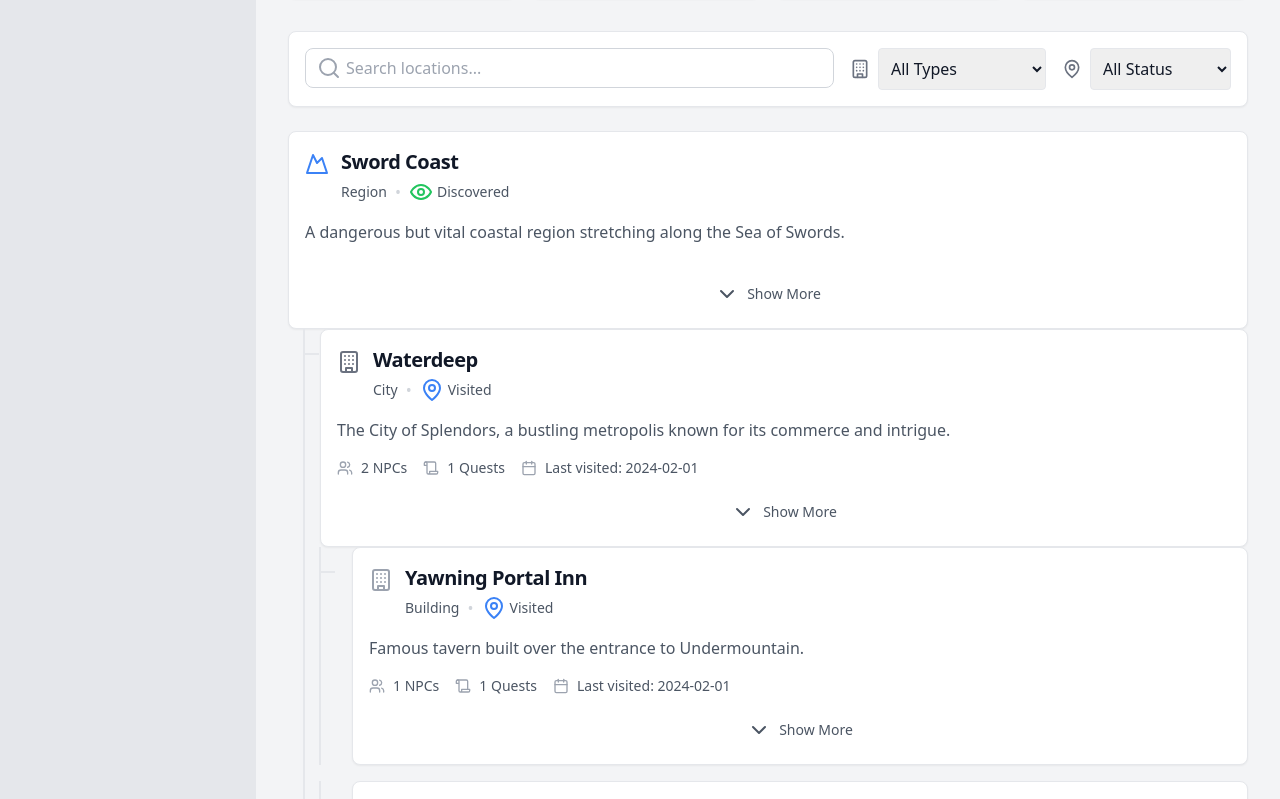
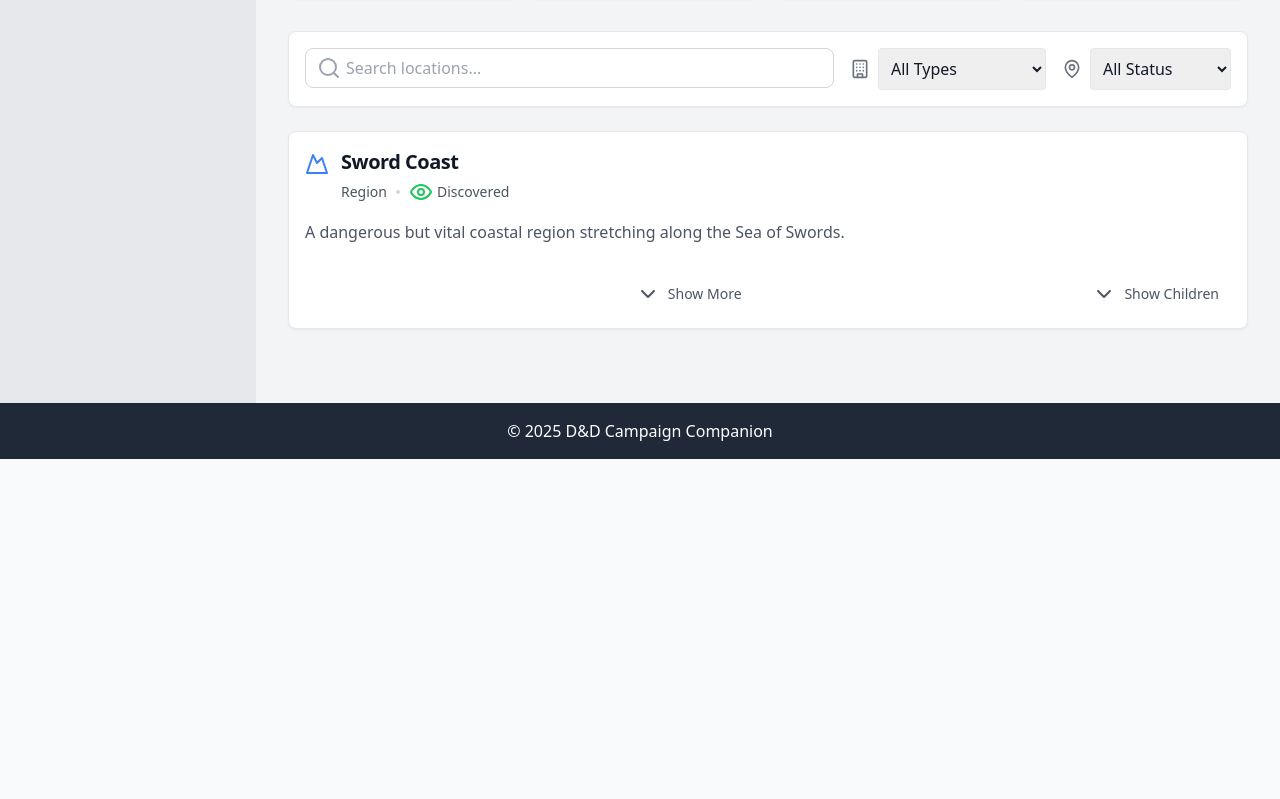
Before and after one commit to Haugenau20/DnDRecap, a React (Create React App) app: page /DnDRecap/locations in a window 1280 px wide. Shown: the part 341-1140 px from the top of the page. After the commit the page ends 800 px from the top, so only its background shows below. Built offline with nearby package versions, Linux system fonts and the light colour scheme.

Commit message:
Added collapsible functionality. Improved spcaing.

```diff
--- a/src/components/features/locations/LocationCard.tsx
+++ b/src/components/features/locations/LocationCard.tsx
@@ -22,6 +22,9 @@ import {
 
 interface LocationCardProps {
   location: Location;
+  hasChildren?: boolean;
+  isExpanded?: boolean;
+  onToggleExpand?: () => void;
   onLocationSelect?: (locationId: string) => void;
 }
 
@@ -37,8 +40,14 @@ const typeIcons: Record<LocationType, React.ReactNode> = {
   poi: <MapPin className="text-yellow-500" />
 };
 
-const LocationCard: React.FC<LocationCardProps> = ({ location, onLocationSelect }) => {
-  const [isExpanded, setIsExpanded] = useState(false);
+const LocationCard: React.FC<LocationCardProps> = ({
+  location,
+  hasChildren,
+  isExpanded,
+  onToggleExpand,
+  onLocationSelect
+}) => {
+  const [isContentExpanded, setIsContentExpanded] = useState(false);
 
   // Get status icon
   const getStatusIcon = () => {
@@ -115,7 +124,7 @@ const LocationCard: React.FC<LocationCardProps> = ({ location, onLocationSelect
         </div>
 
         {/* Expanded Content */}
-        {isExpanded && (
+        {isContentExpanded && (
           <div className="pt-4 space-y-4 border-t border-gray-100">
             {/* Notable Features */}
             {location.features && location.features.length > 0 && (
@@ -195,16 +204,32 @@ const LocationCard: React.FC<LocationCardProps> = ({ location, onLocationSelect
           </div>
         )}
 
-        {/* Expand/Collapse Button */}
+        {/* Expand/Collapse Buttons */}
+        <div className="flex gap-2">
+          {/* Location content expand/collapse */}
           <Button
             variant="ghost"
             size="sm"
-          onClick={() => setIsExpanded(!isExpanded)}
+            onClick={() => setIsContentExpanded(!isContentExpanded)}
             className="w-full"
+            startIcon={isContentExpanded ? <ChevronUp /> : <ChevronDown />}
+          >
+            {isContentExpanded ? 'Show Less' : 'Show More'}
+          </Button>
+
+          {/* Children expand/collapse */}
+          {hasChildren && (
+            <Button
+              variant="ghost"
+              size="sm"
+              onClick={onToggleExpand}
+              className="flex-shrink-0"
               startIcon={isExpanded ? <ChevronUp /> : <ChevronDown />}
             >
-          {isExpanded ? 'Show Less' : 'Show More'}
+              {isExpanded ? 'Hide Children' : 'Show Children'}
             </Button>
+          )}
+        </div>
       </Card.Content>
     </Card>
   );
--- a/src/components/features/locations/LocationDirectory.tsx
+++ b/src/components/features/locations/LocationDirectory.tsx
@@ -27,6 +27,20 @@ const LocationDirectory: React.FC<LocationDirectoryProps> = ({
   const [searchQuery, setSearchQuery] = useState('');
   const [typeFilter, setTypeFilter] = useState<LocationType | 'all'>('all');
   const [statusFilter, setStatusFilter] = useState<Location['status'] | 'all'>('all');
+  const [expandedLocations, setExpandedLocations] = useState<Set<string>>(new Set());
+
+  // Toggle expansion state
+  const toggleExpansion = (locationId: string) => {
+    setExpandedLocations(prev => {
+      const newSet = new Set(prev);
+      if (newSet.has(locationId)) {
+        newSet.delete(locationId);
+      } else {
+        newSet.add(locationId);
+      }
+      return newSet;
+    });
+  };
 
   // Group locations by parent to create hierarchy
   const locationHierarchy = useMemo(() => {
@@ -67,8 +81,12 @@ const LocationDirectory: React.FC<LocationDirectoryProps> = ({
     }
 
     return (
-      <div className="space-y-4">
-        {childLocations.map(location => (
+      <div className="space-y-6">
+        {childLocations.map(location => {
+          const hasChildren = locationHierarchy[location.id]?.length > 0;
+          const isExpanded = expandedLocations.has(location.id);
+
+          return (
             <div key={location.id} className="relative">
               {/* Connection lines for hierarchy */}
               {level > 0 && (
@@ -94,11 +112,22 @@ const LocationDirectory: React.FC<LocationDirectoryProps> = ({
                 </>
               )}
               <div style={{ marginLeft: level > 0 ? `${level * 2}rem` : '0' }}>
-              <LocationCard location={location} />
+                <LocationCard
+                  location={location}
+                  hasChildren={hasChildren}
+                  isExpanded={isExpanded}
+                  onToggleExpand={() => toggleExpansion(location.id)}
+                />
               </div>
+              {/* Render children with extra top margin if expanded */}
+              {isExpanded && (
+                <div className="mt-6">
                   {renderLocationHierarchy(location.id, level + 1)}
                 </div>
-        ))}
+              )}
+            </div>
+          );
+        })}
       </div>
     );
   };
```
Lines whose indentation alone changed are shown as unchanged.
